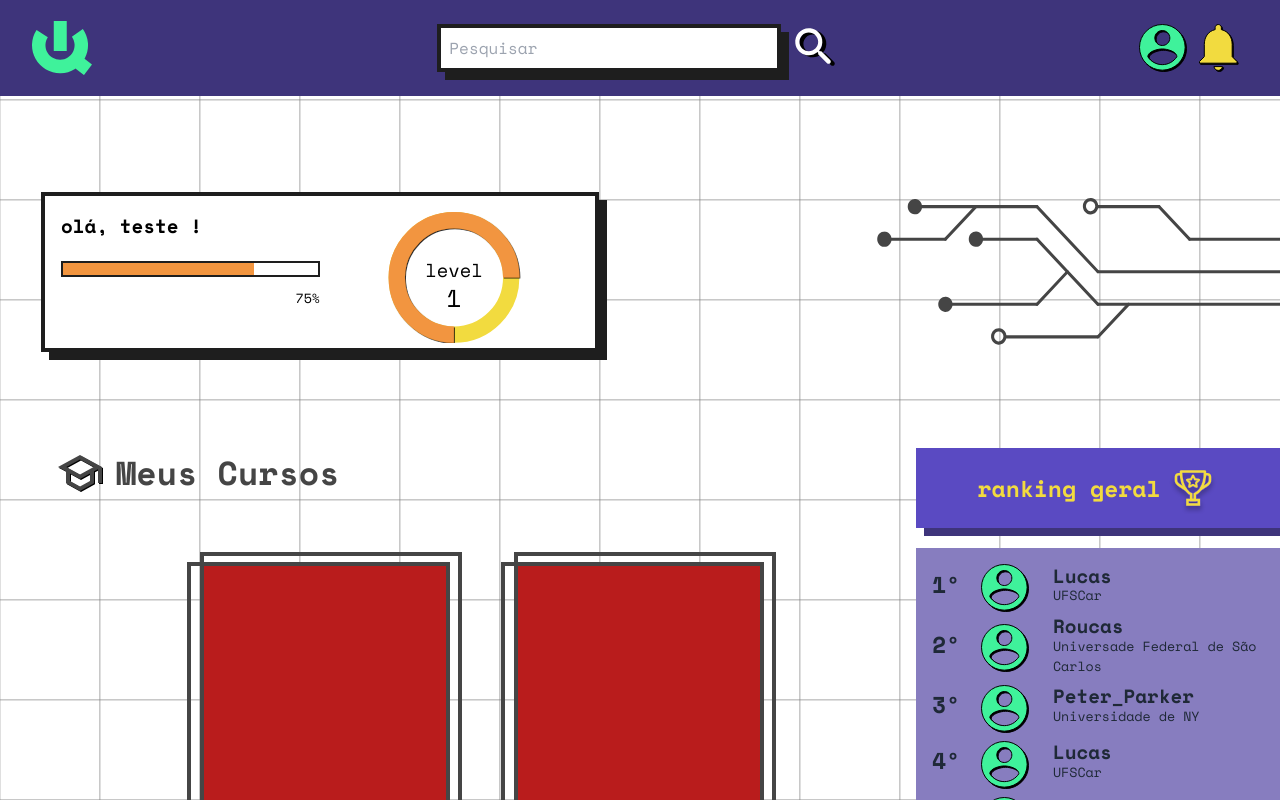
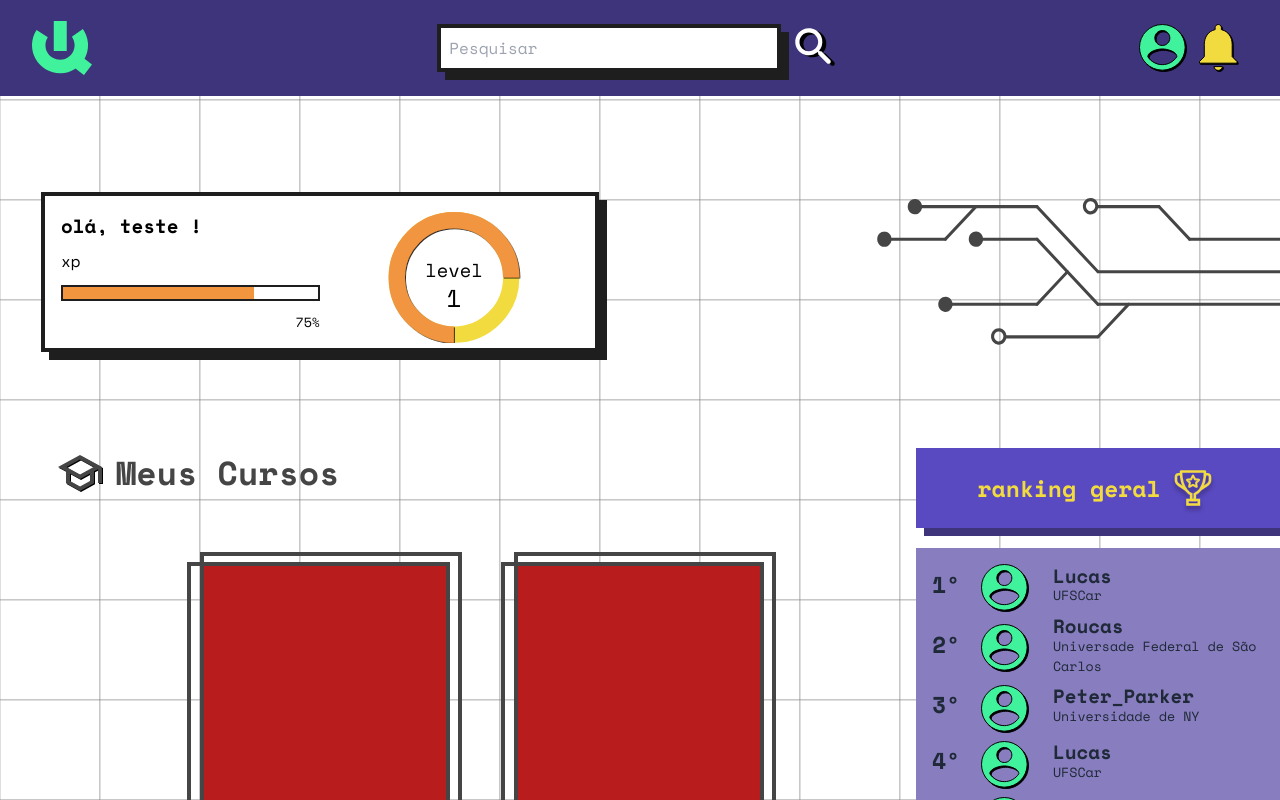
Before and after one commit to QuestIO42/App-frontend, a React (Vite) app: page /home in a window 1280 px wide. Shown: the top 800 px of the page. Built offline with nearby package versions, Linux system fonts and the light colour scheme.

Commit message:
fix: xp display

```diff
--- a/src/components/home/UserProgression.tsx
+++ b/src/components/home/UserProgression.tsx
@@ -10,7 +10,7 @@ export default function UserProgression({ username }: UserProgressionProps) {
     <div className="grid h-40 w-[558px] grid-cols-2 border-4 border-preto-default bg-branco p-4 shadow-default-preto">
       <div className="flex flex-col">
         <h2 className="center text-xl font-bold">olá, {username} !</h2>
-        <ProgressXpBar value={75}></ProgressXpBar>
+        <ProgressXpBar text="xp" value={75}></ProgressXpBar>
       </div>
       <div className="ml-auto flex  items-center justify-center">
         <ProgressXpCircle level={1} progress={75}></ProgressXpCircle>
```
